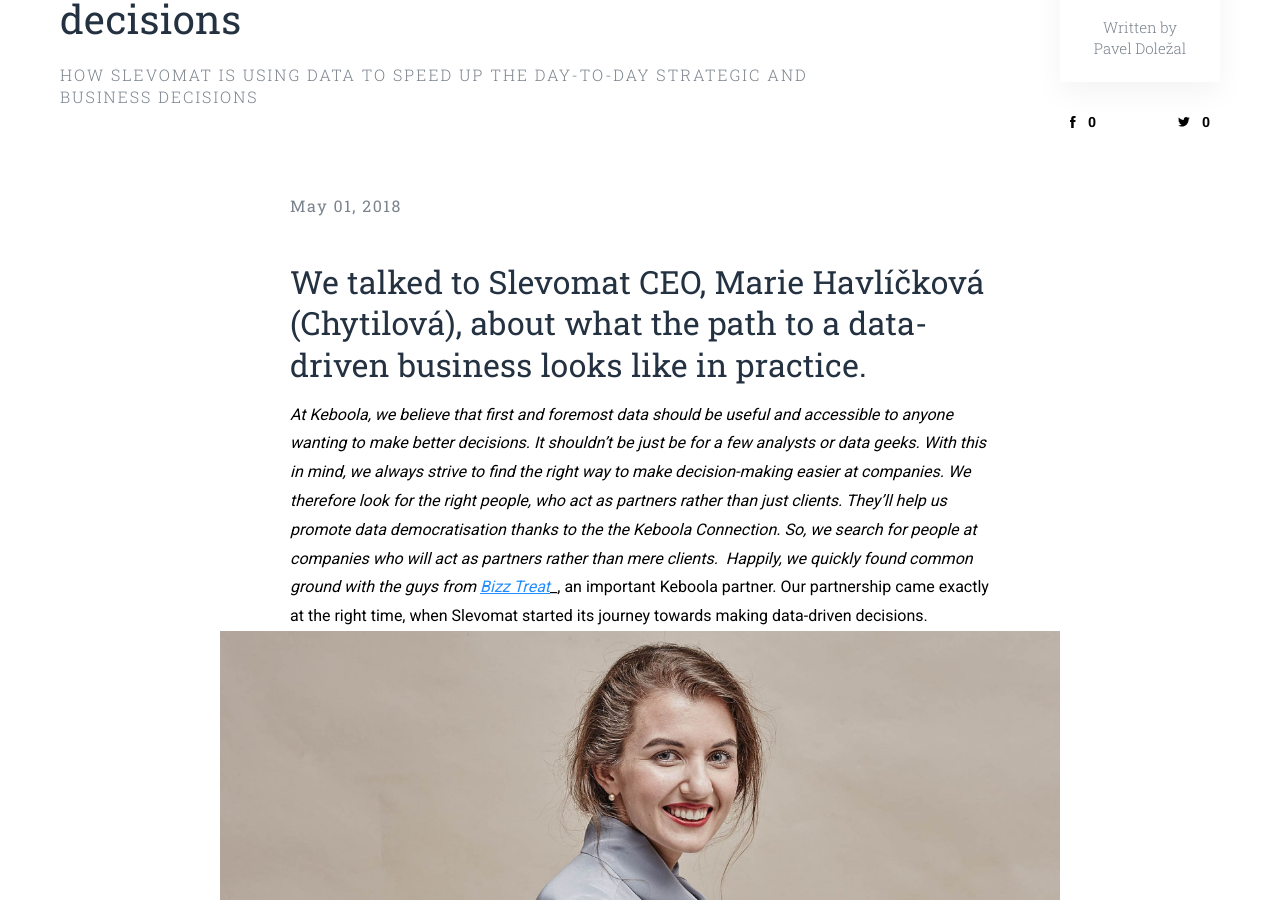
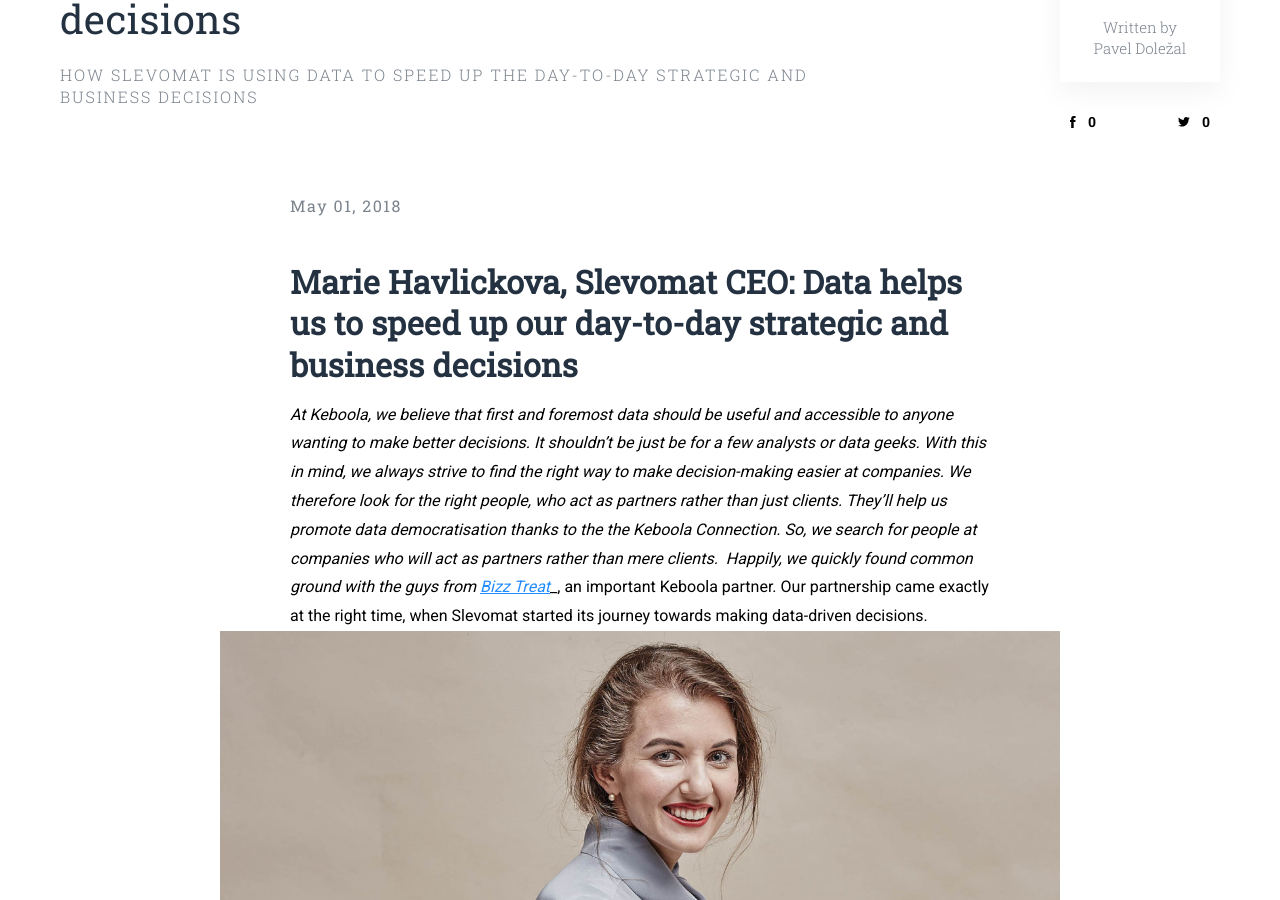
Before and after one commit to keboola/blog, a Jekyll site: the page built from _posts/2018-10-11-keboola.md, in a window 1280 px wide and 900 px high, scrolled down 341 px. Built offline with Jekyll 4.4.1, drawn with Linux system fonts in a browser that asks for light colours; nearby versions of some CDN libraries.

Commit message:
Update from Forestry.io - Updated keboola.md

```diff
--- a/_posts/2018-10-11-keboola.md
+++ b/_posts/2018-10-11-keboola.md
@@ -11,7 +11,7 @@
 coverphoto_slider: "/uploads/slevomat.jpg"
 
 ---
-## We talked to Slevomat CEO, Marie Havlíčková (Chytilová), about what the path to a data-driven business looks like in practice.
+## **Marie Havlickova, Slevomat CEO: Data helps us to speed up our day-to-day strategic and business decisions**
 
 _At Keboola, we believe that first and foremost data should be useful and accessible to anyone wanting to make better decisions. It shouldn’t be just be for a few analysts or data geeks. With this in mind, we always strive to find the right way to make decision-making easier at companies. We therefore look for the right people, who act as partners rather than just clients. They’ll help us promote data democratisation thanks to the the Keboola Connection. So, we search for people at companies who will act as partners rather than mere clients.  Happily, we quickly found common ground with the guys from_ [_Bizz Treat_](https://www.bizztreat.com/)_, an important Keboola partner. Our partnership came exactly at the right time, when Slevomat started its journey towards making data-driven decisions.
 ![](/uploads/slevomatArticle.jpg)
```
